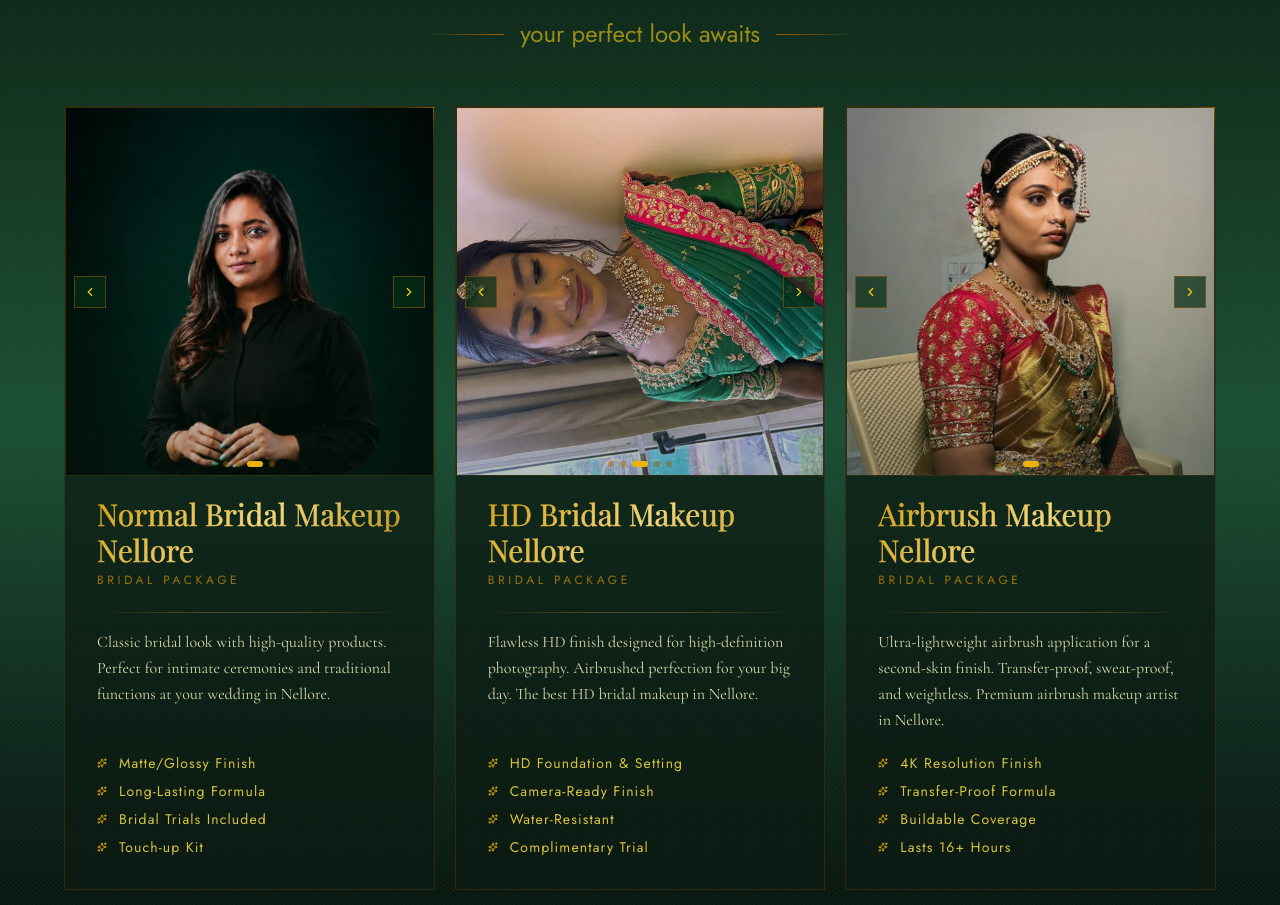
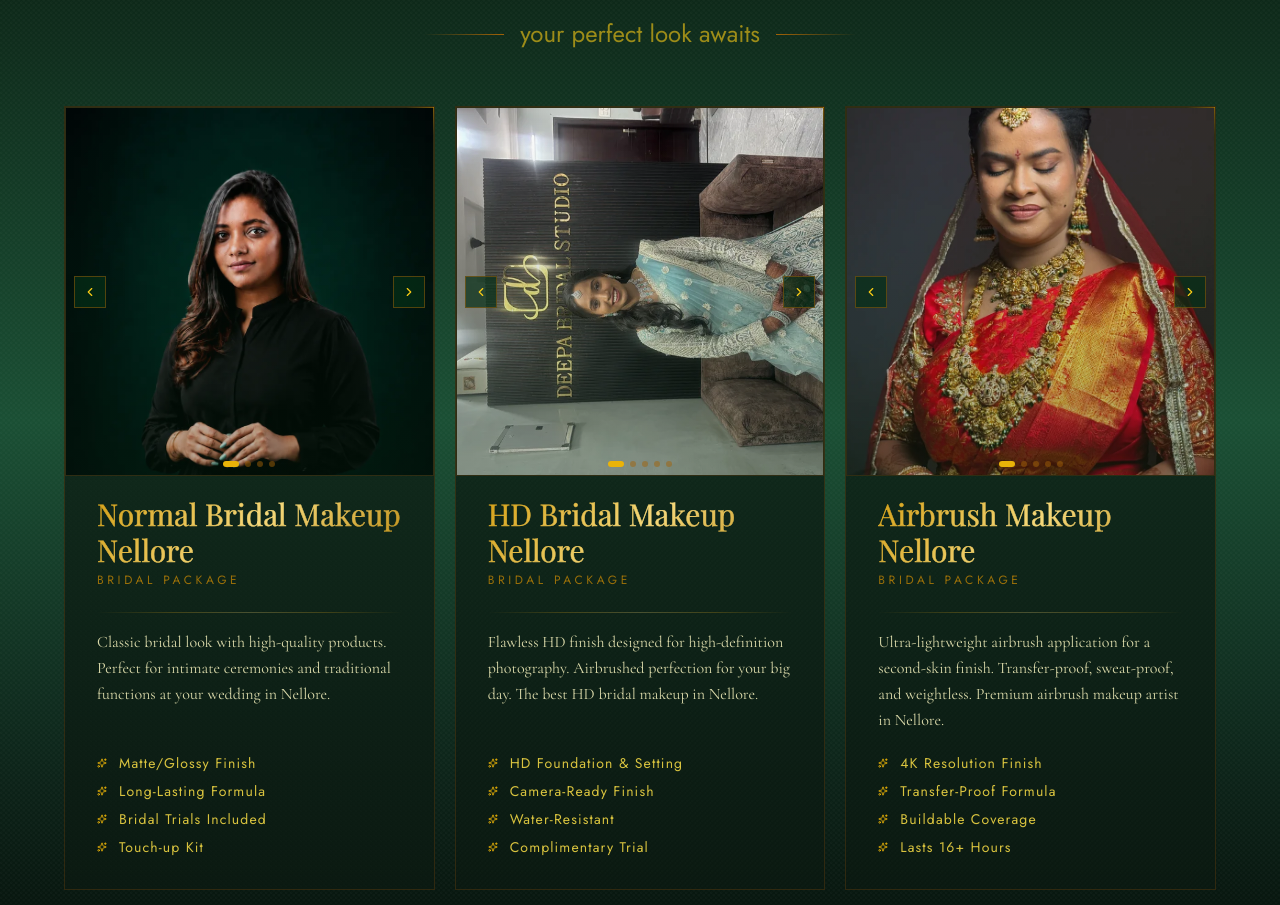
Before and after one commit to nandhan262006/deepabridal, a React (Vite) app: page / in a window 1280 px wide. Shown: the part 4725-5630 px from the top of the page. Built offline with nearby package versions, Linux system fonts and the light colour scheme; a web font is replaced by a local one.

Commit message:
Remove auto-sliding from BridalServices photo slider

```diff
--- a/src/components/BridalServices.jsx
+++ b/src/components/BridalServices.jsx
@@ -1,6 +1,6 @@
 import { motion, AnimatePresence } from "framer-motion";
 import { useInView } from "framer-motion";
-import { useRef, useState, useEffect } from "react";
+import { useRef, useState } from "react";
 import { ChevronLeft, ChevronRight, Sparkles } from "lucide-react";
 
 const bridalPackages = [
@@ -25,12 +25,6 @@ const rotateMap = {
 
 function PhotoSlider({ images, title }) {
   const [current, setCurrent] = useState(0);
-  useEffect(() => {
-    const timer = setInterval(() => {
-      setCurrent(c => (c === images.length - 1 ? 0 : c + 1));
-    }, 3000);
-    return () => clearInterval(timer);
-  }, [images.length]);
   const prev = () => setCurrent(c => (c === 0 ? images.length - 1 : c - 1));
   const next = () => setCurrent(c => (c === images.length - 1 ? 0 : c + 1));
   const rotClass = rotateMap[images[current]] || "";
```
